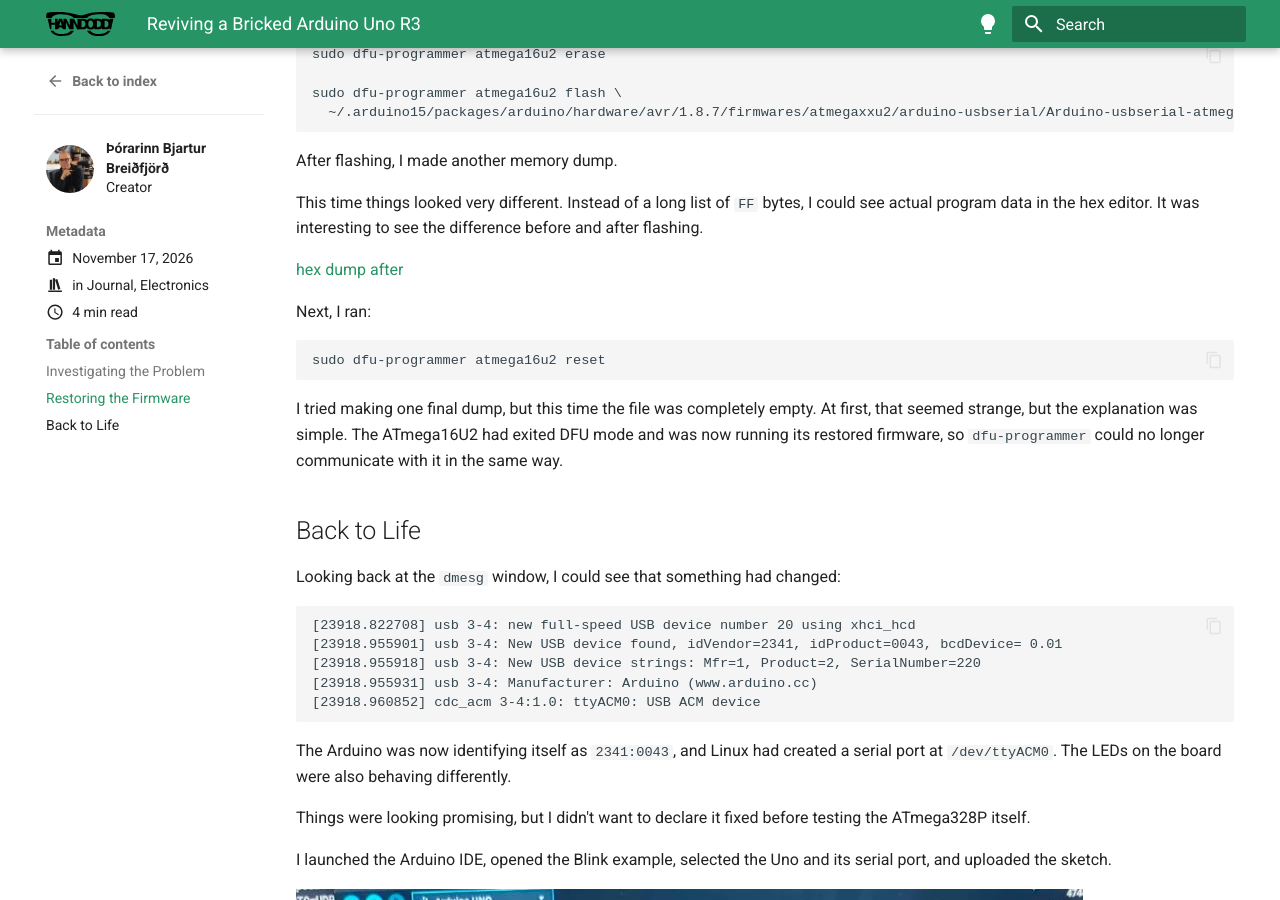
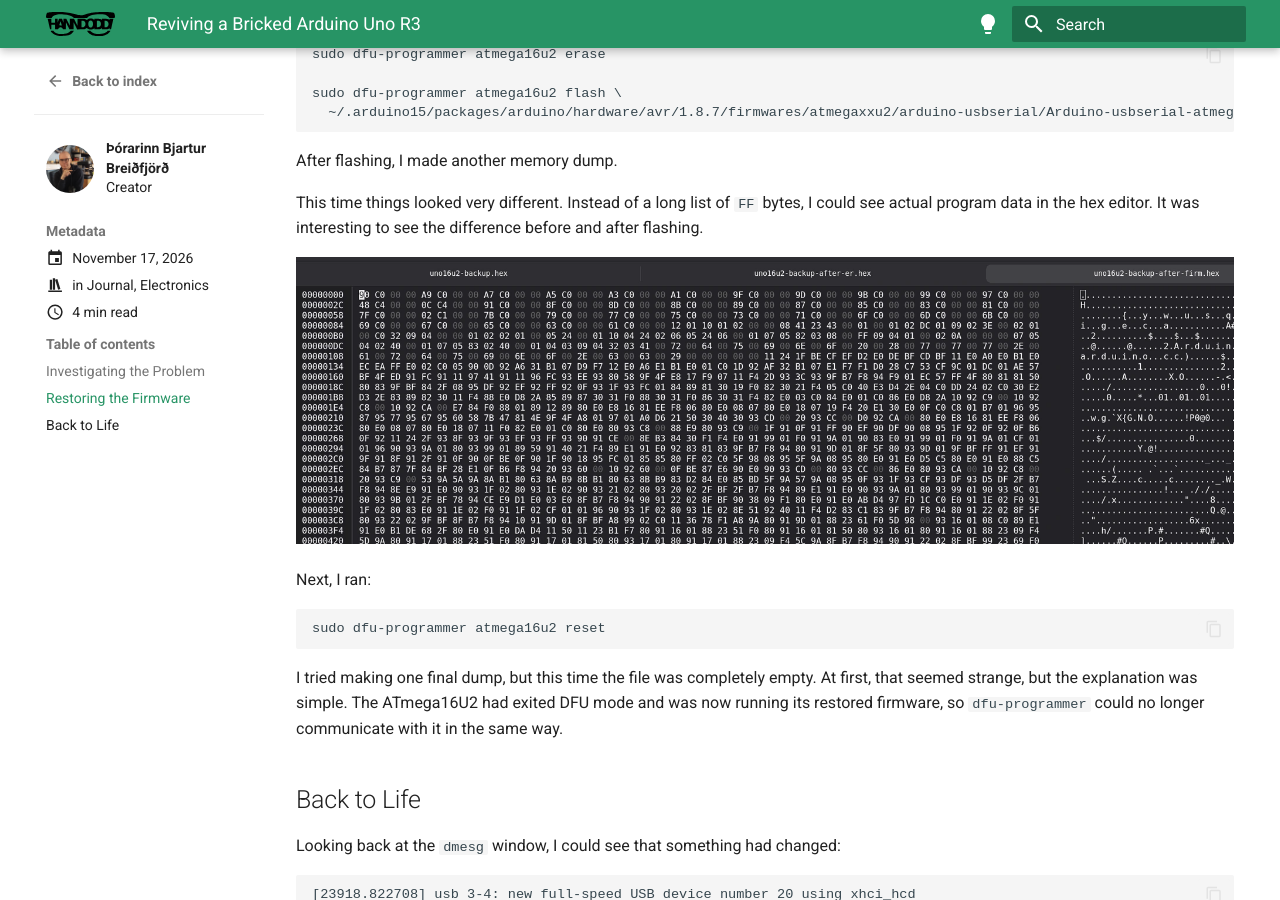
Before and after one commit to hanndoddi/hanndoddi_site, an MkDocs documentation site: the page built from docs/journal/posts/learn/brick_uno/brick_uno.md, in a window 1280 px wide and 900 px high, scrolled down 2264 px. Built offline with MkDocs 1.6.1 and Material for MkDocs 9.7.7, drawn with Linux system fonts in a browser that asks for light colours; some web fonts are replaced.

Commit message:
jo: uno brick img link fix

```diff
--- a/docs/journal/posts/learn/brick_uno/brick_uno.md
+++ b/docs/journal/posts/learn/brick_uno/brick_uno.md
@@ -66,7 +66,7 @@ After flashing, I made another memory dump.
 
 This time things looked very different. Instead of a long list of `FF` bytes, I could see actual program data in the hex editor. It was interesting to see the difference before and after flashing.
 
-[hex dump after](./arduino-uno-r3-flash-after.webp)
+![hex dump after](./arduino-uno-r3-flash-after.webp)
 
 Next, I ran:
 
```
